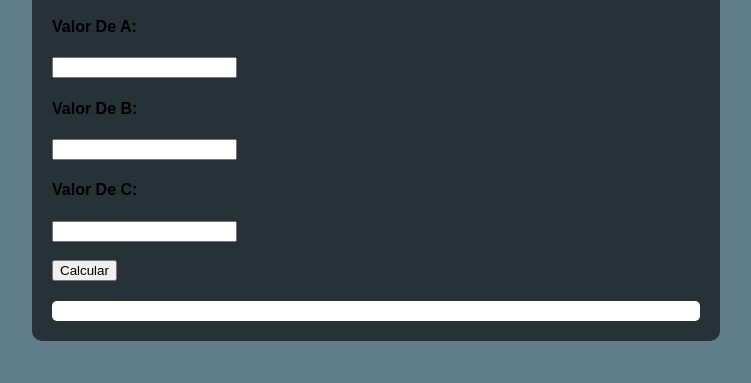
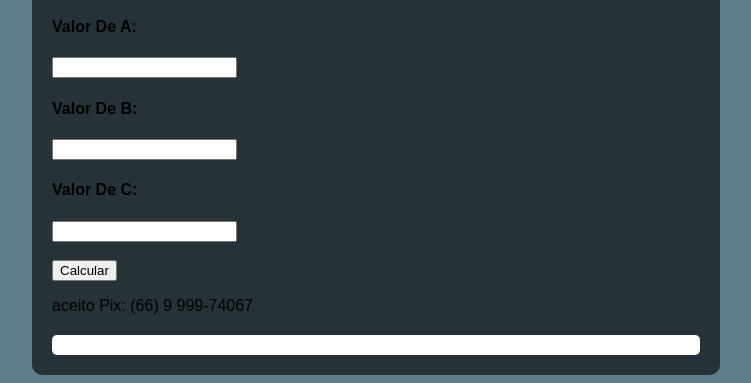
Before and after one commit to Diogoolibr/Calculadora, a plain HTML site: page index.html in a window 1280 px wide. Shown: the part 556-939 px from the top of the page, without its empty margins (264-1015 px from the left). Before the commit the page ends 905 px from the top, so only its background shows below. Drawn offline with Linux system fonts and the light colour scheme.

Commit message:
2 commit

```diff
--- a/index.html
+++ b/index.html
@@ -21,6 +21,10 @@
         <input type="number" id="ValorC" />
         <br><br>
         <button type="button" onclick="calcularRaizes()">Calcular</button>
+          <p>
+             aceito Pix: (66) 9 999-74067
+          </p>
+
         </form>
         <div id="resultado" class="resultado"></div>
       </div>
```
